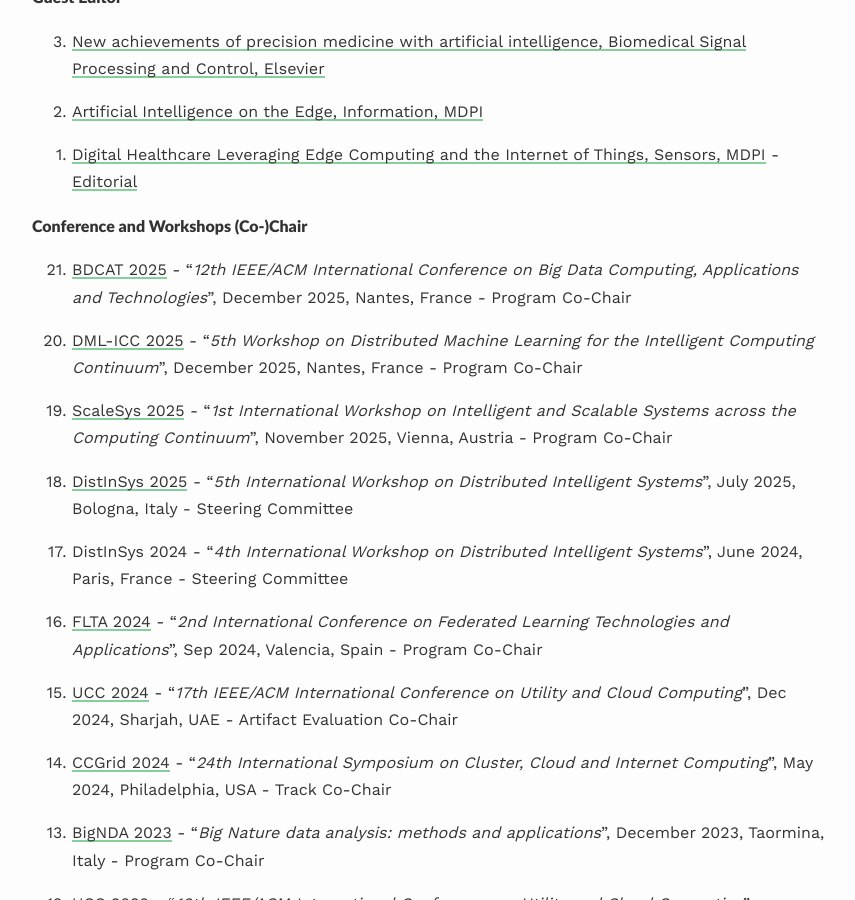
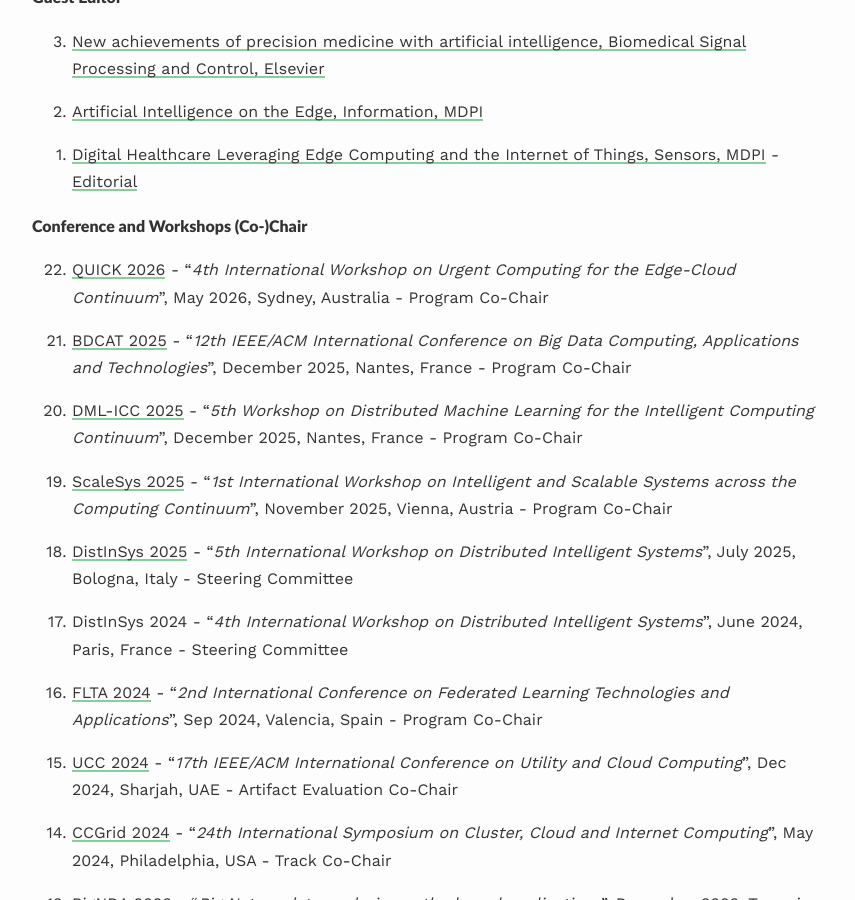
Before and after one commit to lcarnevale/lcarnevale.github.io, a Jekyll site: the page built from _pages/activities.md, in a window 1280 px wide and 900 px high, scrolled down 657 px. Shown: the whole window, without its empty margins (208-1063 px from the left). Built offline with Jekyll 4.4.1, drawn with Linux system fonts in a browser that asks for light colours; nearby versions of some CDN libraries; some web fonts are replaced.

Commit message:
Add QUICK 2025 workshop

```diff
--- a/_pages/activities.md
+++ b/_pages/activities.md
@@ -32,6 +32,8 @@
 {: reversed="reversed"}
 
 #### Conference and Workshops (Co-)Chair
+0. [QUICK 2026](https://quick-workshop.github.io) - "<i>4th International Workshop on Urgent Computing for the Edge-Cloud Continuum</i>", May 2026, Sydney, Australia - Program Co-Chair
+
 0. [BDCAT 2025](https://bdcat-conference.org) - "<i>12th IEEE/ACM International Conference on
 Big Data Computing, Applications and Technologies</i>", December 2025, Nantes, France - Program Co-Chair
 
```
